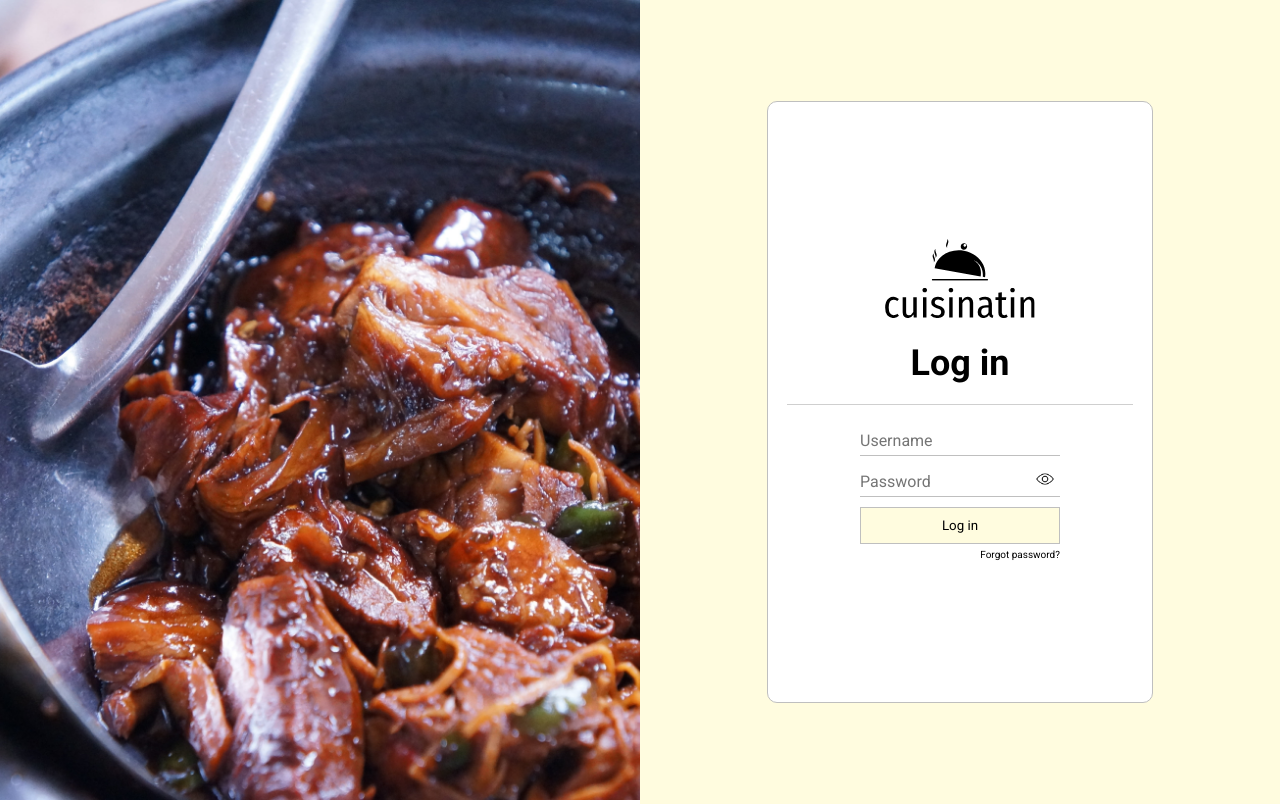
After one commit to mark-ianz/cuisinatin, a PHP site: page /webpages/login.html in a window 1280 px wide. The commit adds this page. Run offline with PHP 8.4, Linux system fonts and the light colour scheme.

Commit message:
deleted:    asdasd.txt new file:   images/close-eye.png deleted:    images/ig-logo.webp new file:   images/login-background.jpg new file:   images/open-eye.png modified:   index.html new file:   references/login.png new file:   references/navbar.PNG new file:   scripts/login.js modified:   styles/general.css new file:   styles/login.css modified:   styles/nav-bar.css new file:   webpages/login.html

```diff
--- a/asdasd.txt
+++ /dev/null
@@ -1 +0,0 @@
-asdsa
--- /dev/null
+++ b/scripts/login.js
@@ -0,0 +1,39 @@
+const openEyeImage = document.querySelector ('.js-open-eye');
+const closeEyeImage = document.querySelector ('.js-close-eye');
+const passwordInput = document.querySelector ('.js-password');
+const usernameInput = document.querySelector ('.js-username');
+const usernameWarning = document.querySelector ('.js-username-warning')
+const passwordWarning = document.querySelector ('.js-password-warning')
+
+
+function togglePassword () {
+  if (passwordInput.type === 'password') {
+    openEyeImage.style.display = "none";
+    closeEyeImage.style.display = "block";
+    passwordInput.type = 'text';
+  }
+  else if (passwordInput.type === 'text') {
+    closeEyeImage.style.display = "none";
+    openEyeImage.style.display = "block";
+    passwordInput.type = 'password';
+  }
+}
+
+function login () {
+  if (usernameInput.value === '' && passwordInput.value === '12') {
+    usernameWarning.style.display = 'block';
+    console.log ('he')
+    return
+  }
+  else if (passwordInput.value === '' && usernameInput.value === '') {
+    passwordWarning.style.display = 'block';
+    return
+  }
+  else if (passwordInput.value === '' && usernameInput.value === '') {
+    usernameWarning.style.display === 'block';
+    passwordWarning.style.display = 'block';
+    console.log ('2323');
+    return
+  }
+  location.href="./index.html"
+}
--- a/styles/general.css
+++ b/styles/general.css
@@ -8,7 +8,3 @@ a {
   text-decoration: none;
   color: rgb(255, 255, 255);
 }
-
-.black-text {
-  color: black;
-}
--- /dev/null
+++ b/styles/login.css
@@ -0,0 +1,150 @@
+body {
+  overflow: hidden;
+}
+
+.main-container {
+  display: flex;
+}
+
+.background-image {
+  width: 50vw;
+  height: 100vh;
+  object-fit: cover;
+}
+
+.login-section {
+  display: flex;
+  align-items: center;
+  justify-content: center;
+  width: 100%;
+  background-color: rgb(255, 252, 223);
+}
+
+.login-container {
+  border-style: solid;
+  border-width: 1px;
+  border-radius: 10px;
+  border-color: rgb(191, 191, 191);
+  height: 100%;
+  width: 30vw;
+  max-width: 400px;
+  max-height: 600px;
+  display: flex;
+  flex-direction: column;
+  align-items: center;
+  justify-content: center;
+  gap: 20px;
+  background-color: white;
+}
+
+.top-side {
+  display: flex;
+  flex-direction: column;
+  gap: 20px;
+  align-items: center;
+  justify-content: center;
+}
+
+.logo {
+  width: 150px;
+}
+
+.login {
+  font-weight: bold;
+  font-size: 36px;
+}
+
+.hr {
+  border-bottom-style: solid;
+  border-bottom-width: 1px;
+  border-bottom-color: rgb(207, 207, 207);
+  width: 90%;
+}
+
+/* MIDDLE SIDE */
+
+.middle-side {
+  width: 200px;
+}
+
+.input-container {
+  display: flex;
+  flex-direction: column;
+  gap: 10px;
+  width: 200px;
+}
+
+.text-input,.password-input {
+  height: 30px;
+  border: none;
+  border-bottom-style: solid;
+  border-bottom-color: rgb(191, 191, 191);
+  border-bottom-width: 1px;
+  outline: none;
+  font-size: 16px;
+}
+
+.password-container {
+  width: 200px;
+  position: relative;
+  border-bottom-width: 1px;
+  border-bottom-style: solid;
+  border-bottom-color: rgb(191, 191, 191);
+}
+
+.password-input {
+  width: 85%;
+  border: none;
+}
+
+.text-input:focus{
+  border-bottom-color: rgb(201, 169, 27);
+}
+
+.warning {
+  color: red;
+  font-size: 12px;
+}
+
+.js-password-warning,.js-username-warning {
+  display: none;
+}
+
+.login-button {
+  width: 100%;
+  padding: 10px 5px 10px 5px;
+  background-color: rgb(255, 252, 223);
+  border-width: 1px;
+  border-color: rgb(191, 191, 191);
+  margin-top: 10px;
+  border-style: solid;
+  cursor: pointer;
+  transition: 200ms;
+}
+
+.login-button:hover {
+  background-color: rgb(236, 231, 189);
+}
+
+.show-pw, .hide-pw {
+  width: 30px;
+  cursor: pointer;
+  position: absolute;
+  bottom: 2px;
+  right: 0;
+}
+
+.hide-pw {
+  display: none;
+}
+
+.forgot-password-container {
+  display: flex;
+  justify-content: end;
+  padding: 5px 0px;
+}
+
+.forgot-password {
+  color: black;
+  font-size: 10px;
+}
--- /dev/null
+++ b/webpages/login.html
@@ -0,0 +1,76 @@
+<!DOCTYPE html>
+<html lang="en">
+<head>
+    <meta charset="UTF-8">
+    <meta name="viewport" content="width=device-width, initial-scale=1.0">
+    <meta property="og:image" content="https://cuisinatin.netlify.app/images/favicon/favicon-black.svg"/>
+    <link rel="preconnect" href="https://fonts.googleapis.com">
+    <link rel="preconnect" href="https://fonts.gstatic.com" crossorigin>
+    <link href="https://fonts.googleapis.com/css2?family=Roboto:wght@400;500;700&display=swap" rel="stylesheet">
+    <link href="https://fonts.googleapis.com/css2?family=Roboto+Condensed&display=swap" rel="stylesheet">
+    <link rel="shortcut icon" href="./images/favicon/favicon-white.svg" type="image/x-icon">
+    <link rel="stylesheet" href="../styles/general.css">
+    <link rel="stylesheet" href="../styles/login.css">
+    <title>Cuisinatin | Filipino Cuisines</title>
+</head>
+<body>
+  <!-- MAIN CONTAINER -->
+  <div class="main-container">
+
+    <!-- BACKGROUND IMAGE SECTION -->
+    <div class="image-section">
+      <img src="../images/login-background.jpg" alt="Error" class="background-image">
+    </div>
+
+    <!-- LOGIN SECTION -->
+    <div class="login-section">
+
+      <!-- LOGIN CONTAINER -->
+      <div class="login-container">
+        <!-- TOP SIDE OF CONTAINER -->
+        <div class="top-side">
+          <div class="logo-container">
+            <img src="../images/logo/logo-black.svg" class="logo">
+          </div>
+          <div>
+            <p class="login">
+              Log in
+            </p>
+          </div>
+        </div>
+
+        <div class="hr"></div>
+
+        <!-- MIDDLE SIDE OF CONTAINER (LOG IN INPUT) -->
+        <div class="middle-side">
+          <div class="input-container">
+            <input type="text" class="js-username text-input" placeholder="Username">
+            <p class="js-username-warning warning">
+              Please fill this field out.
+            </p>
+            <div class="password-container">
+              <input type="password" class="js-password password-input" placeholder="Password">
+              <img src="../images/open-eye.png" class="js-open-eye show-pw" onclick="togglePassword()">
+              <img src="../images/close-eye.png" class="js-close-eye hide-pw" onclick="togglePassword()">
+            </div>
+            <p class="js-password-warning warning">
+              Please fill this field out.
+            </p>
+          </div>
+          <div class="login-button-container">
+            <button class="login-button" onclick="login ()">
+              Log in
+            </button>
+            <div class="forgot-password-container">
+              <a href="" class="forgot-password">
+                Forgot password?
+              </a>
+            </div>
+          </div>
+        </div>
+      </div>
+    </div>
+  </div>
+  <script src="../scripts/login.js"></script>
+</body>
+</html>
```
Also changed, not shown: images/close-eye.png (added), images/ig-logo.webp (deleted), images/login-background.jpg (added), images/open-eye.png (added), index.html (line endings or trailing spaces), references/login.png (added), references/navbar.PNG (added), styles/nav-bar.css (line endings or trailing spaces).
